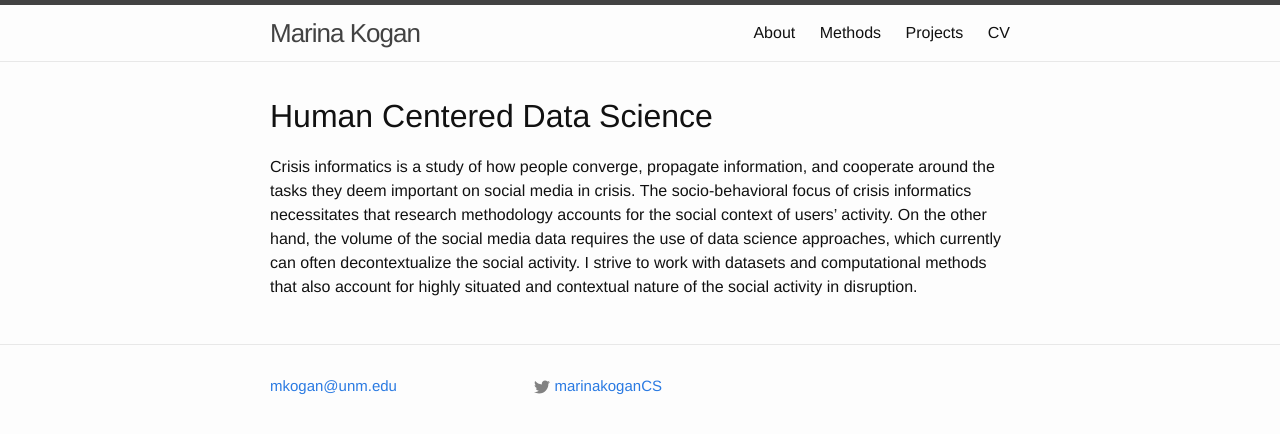
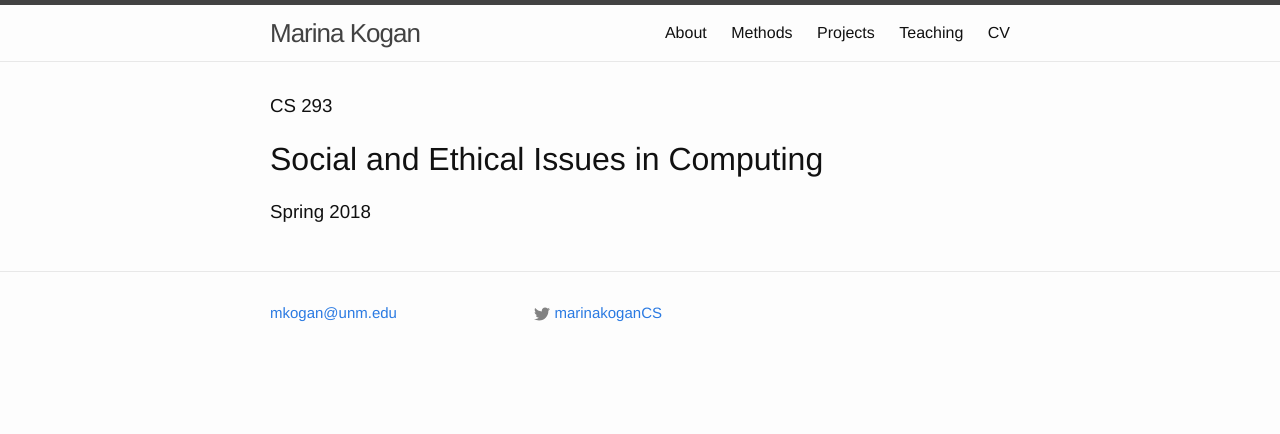
Before and after one commit to marinkala/marinkala.github.com, a Jekyll site: the page built from 3methods.md, in a window 1280 px wide. Shown: the top 434 px of the page. Built offline with Jekyll 4.4.1, drawn with Linux system fonts in a browser that asks for light colours.

Commit message:
add teaching section

```diff
--- a/3methods.md
+++ b/3methods.md
@@ -4,6 +4,6 @@
 excerpt: "This is my methods"
 permalink: /methods/
 ---
-
-# Human Centered Data Science
-Crisis informatics is a study of how people converge, propagate information, and cooperate around the tasks they deem important on social media in crisis. The socio-behavioral focus of crisis informatics necessitates that research methodology accounts for the social context of users’ activity.  On the other hand, the volume of the social media data requires the use of data science approaches, which currently can often decontextualize the social activity.  I strive to work with datasets and computational methods that also account for highly situated and contextual nature of the social activity in disruption.
+### CS 293
+# Social and Ethical Issues in Computing
+### Spring 2018
```
Also changed, not shown: 5teaching.md (added, +9 -0 lines).
